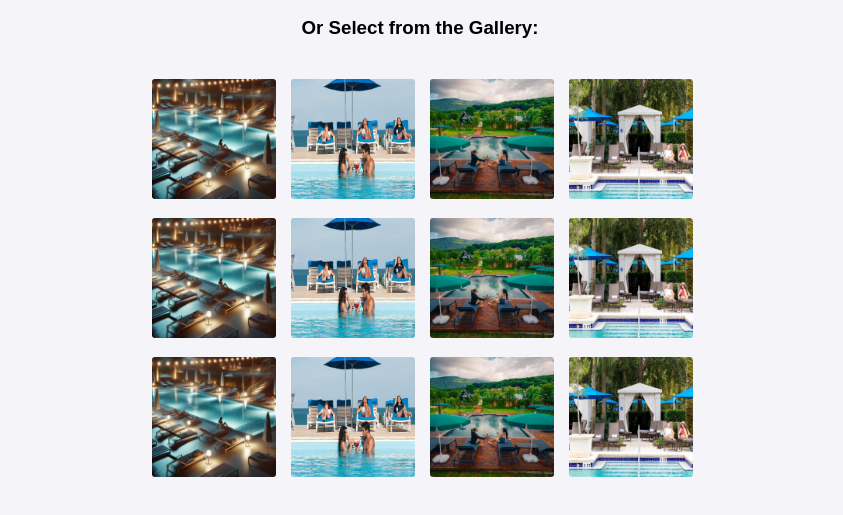
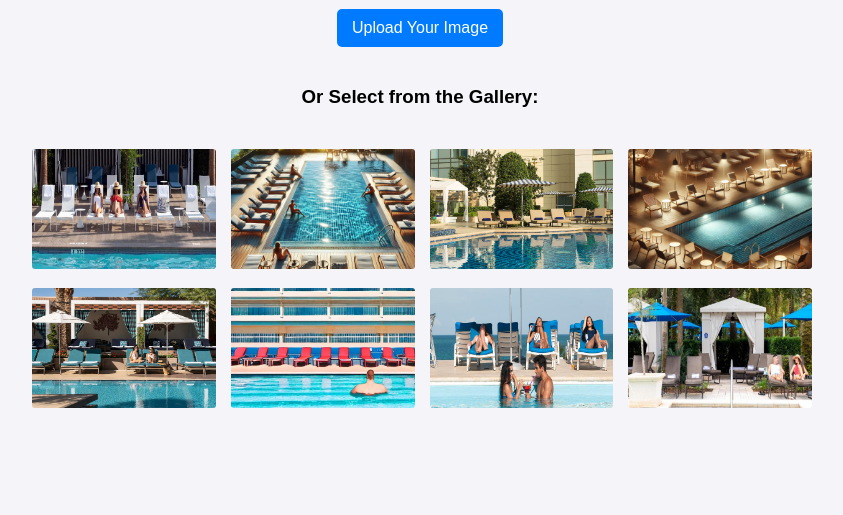
Before and after one commit to psimatis/chair-occupancy-ai, a plain HTML site: page frontend/index.html in a window 1280 px wide. Shown: the part 229-744 px from the top of the page, without its empty margins (220-1063 px from the left). Drawn offline with Linux system fonts and the light colour scheme.

Commit message:
added more test pics to gallery

```diff
--- a/frontend/index.html
+++ b/frontend/index.html
@@ -15,18 +15,14 @@
 
     <h3>Or Select from the Gallery:</h3>
     <div class="gallery">
-      <img src="gallery/test 1.webp" alt="Image 1" data-src="gallery/test 1.webp">
-      <img src="gallery/test 2.png" alt="Image 2" data-src="gallery/test 2.png">
-      <img src="gallery/test 3.jpg" alt="Image 3" data-src="gallery/test 3.jpg">
-      <img src="gallery/test 4.jpg" alt="Image 4" data-src="gallery/test 4.jpg">
-      <img src="gallery/test 1.webp" alt="Image 1" data-src="gallery/test 1.webp">
-      <img src="gallery/test 2.png" alt="Image 2" data-src="gallery/test 2.png">
-      <img src="gallery/test 3.jpg" alt="Image 3" data-src="gallery/test 3.jpg">
-      <img src="gallery/test 4.jpg" alt="Image 4" data-src="gallery/test 4.jpg">
-      <img src="gallery/test 1.webp" alt="Image 1" data-src="gallery/test 1.webp">
-      <img src="gallery/test 2.png" alt="Image 2" data-src="gallery/test 2.png">
-      <img src="gallery/test 3.jpg" alt="Image 3" data-src="gallery/test 3.jpg">
-      <img src="gallery/test 4.jpg" alt="Image 4" data-src="gallery/test 4.jpg">
+      <img src="gallery/t16.jpg" alt="Image 1" data-src="gallery/t16.jpg" title="Real - People sitting and swimming">
+      <img src="gallery/t2.webp" alt="Image 2" data-src="gallery/t2.webp" title="Synthetic - Dawn with people not sitting on chairs">
+      <img src="gallery/t6.jpg" alt="Image 3" data-src="gallery/t6.jpg" title="Real - Macao without people">
+      <img src="gallery/t8.webp" alt="Image 4" data-src="gallery/t8.webp" title="Synthetic - Night without people">
+      <img src="gallery/t9.jpg" alt="Image 5" data-src="gallery/t9.jpg" title="Real - Many chairs and few people sitting">
+      <img src="gallery/t15.jpg" alt="Image 6" data-src="gallery/t15.jpg" title="Synthetic - Many chairs and 1 person swimming">
+      <img src="gallery/t11.png" alt="Image 7" data-src="gallery/t11.png" title="Real - People sitting and swimming with chairs in the back">
+      <img src="gallery/t13.jpg" alt="Image 8" data-src="gallery/t13.jpg" title="Real - Couple sitting with many empty chairs">
     </div>
 
     <div id="labeledContainer" style="display:none;">
```
Also changed, not shown: frontend/gallery/t10.jpg (added), frontend/gallery/t11.png (renamed from frontend/gallery/test 2.png), frontend/gallery/t12.jpg (renamed from frontend/gallery/test 3.jpg), frontend/gallery/t13.jpg (renamed from frontend/gallery/test 4.jpg), frontend/gallery/t14.jpg (added), frontend/gallery/t15.jpg (added), frontend/gallery/t16.jpg (added), frontend/gallery/t2.webp (added), frontend/gallery/t6.jpg (added), frontend/gallery/t8.webp (added), frontend/gallery/t9.jpg (added), frontend/gallery/test 1.webp (deleted), 2 other files.
